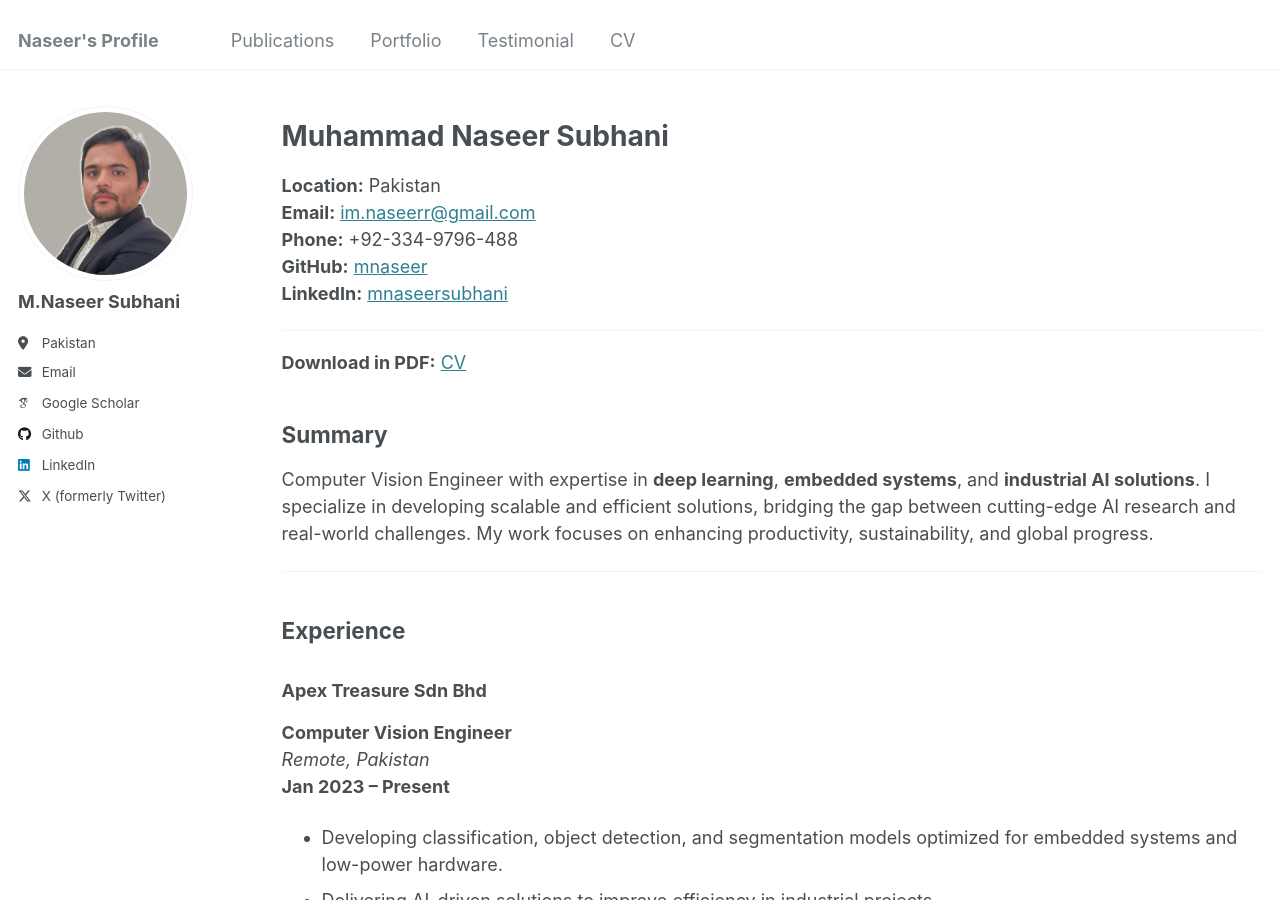
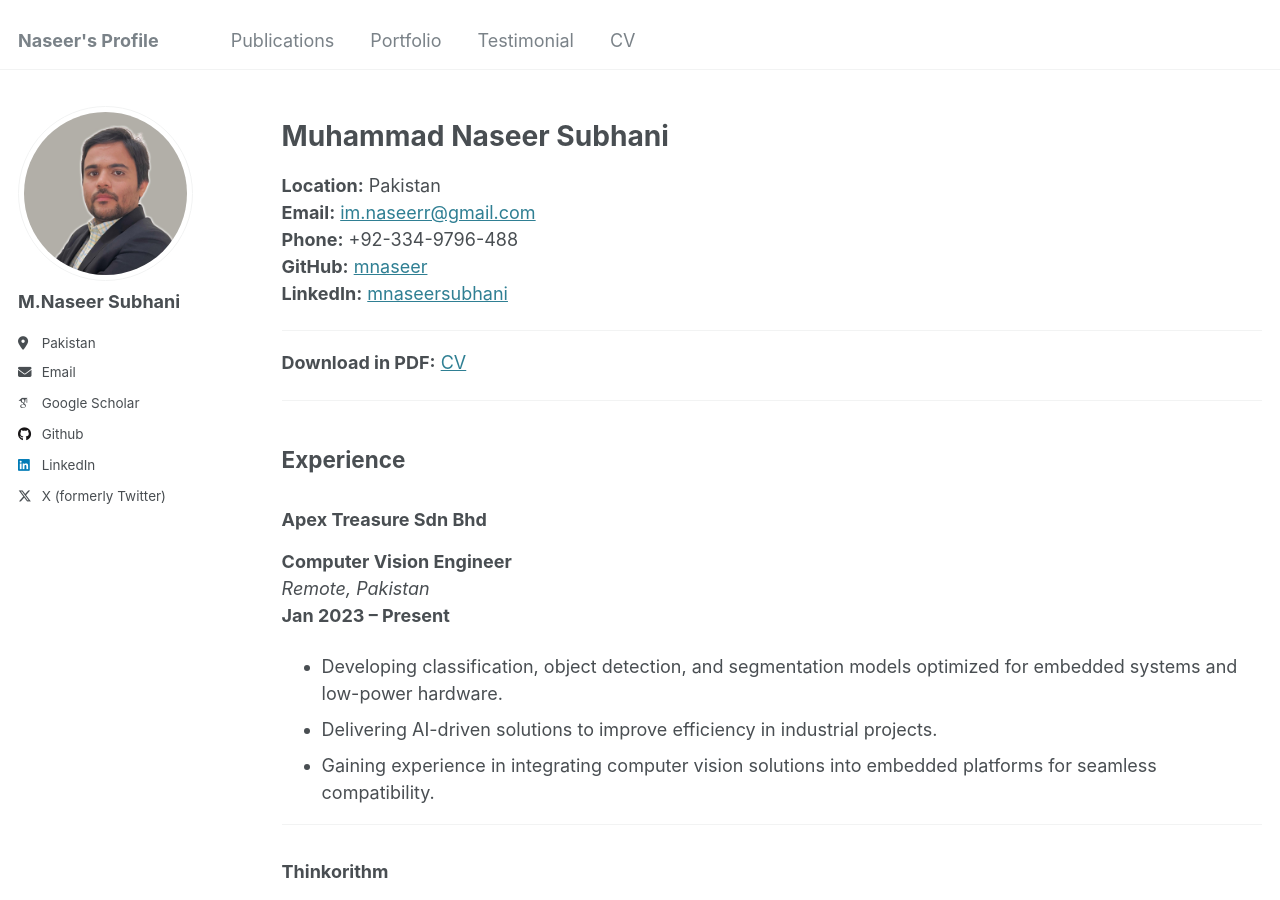
Before and after one commit to MNaseerSubhani/mnaseer.githu.io, a Jekyll site: the page built from _pages/cv.md, in a window 1280 px wide and 900 px high. Built offline with Jekyll 4.4.1, drawn with Linux system fonts in a browser that asks for light colours; some web fonts are replaced.

```diff
--- a/_pages/cv.md
+++ b/_pages/cv.md
@@ -18,9 +18,6 @@ redirect_from:
 
 ---
 **Download in PDF:** [CV](https://mnaseersubhani.github.io/files/cv.pdf)
-## Summary
-
-Computer Vision Engineer with expertise in **deep learning**, **embedded systems**, and **industrial AI solutions**. I specialize in developing scalable and efficient solutions, bridging the gap between cutting-edge AI research and real-world challenges. My work focuses on enhancing productivity, sustainability, and global progress.
 
 ---
 
```
